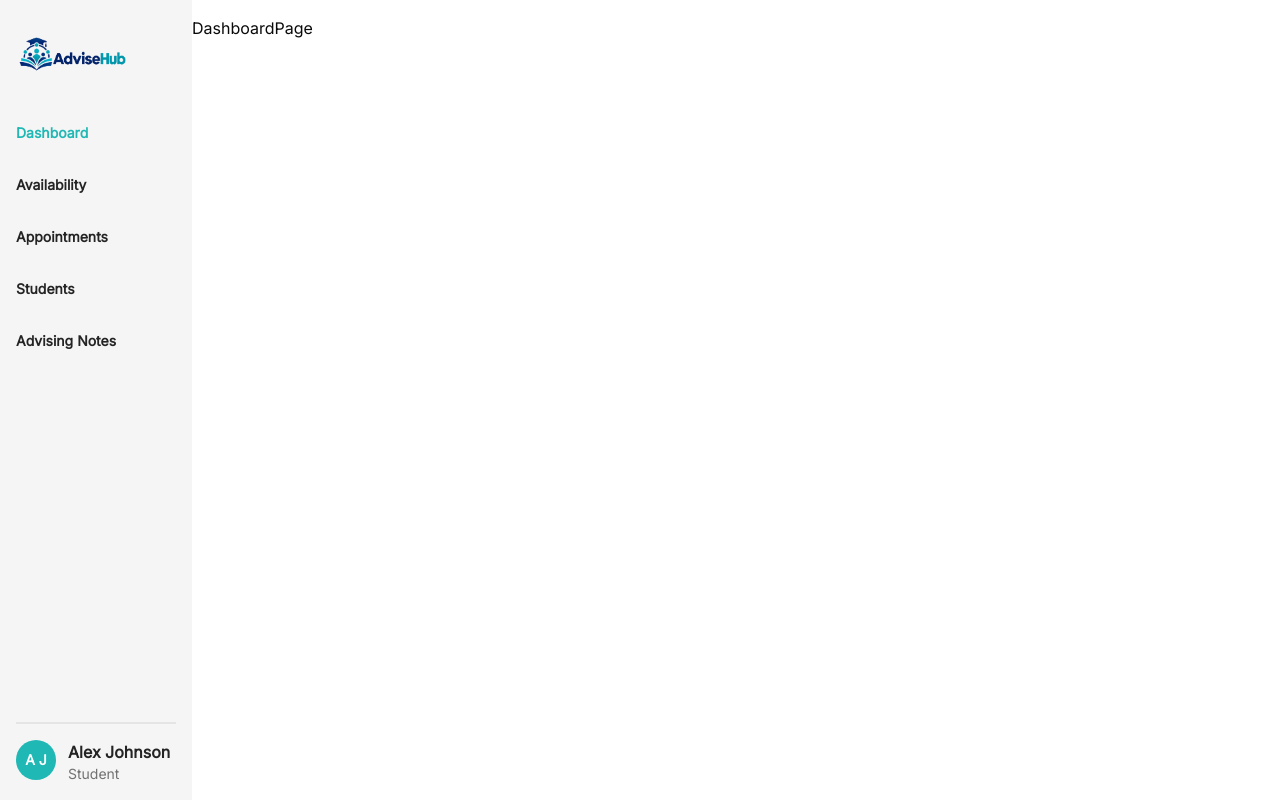
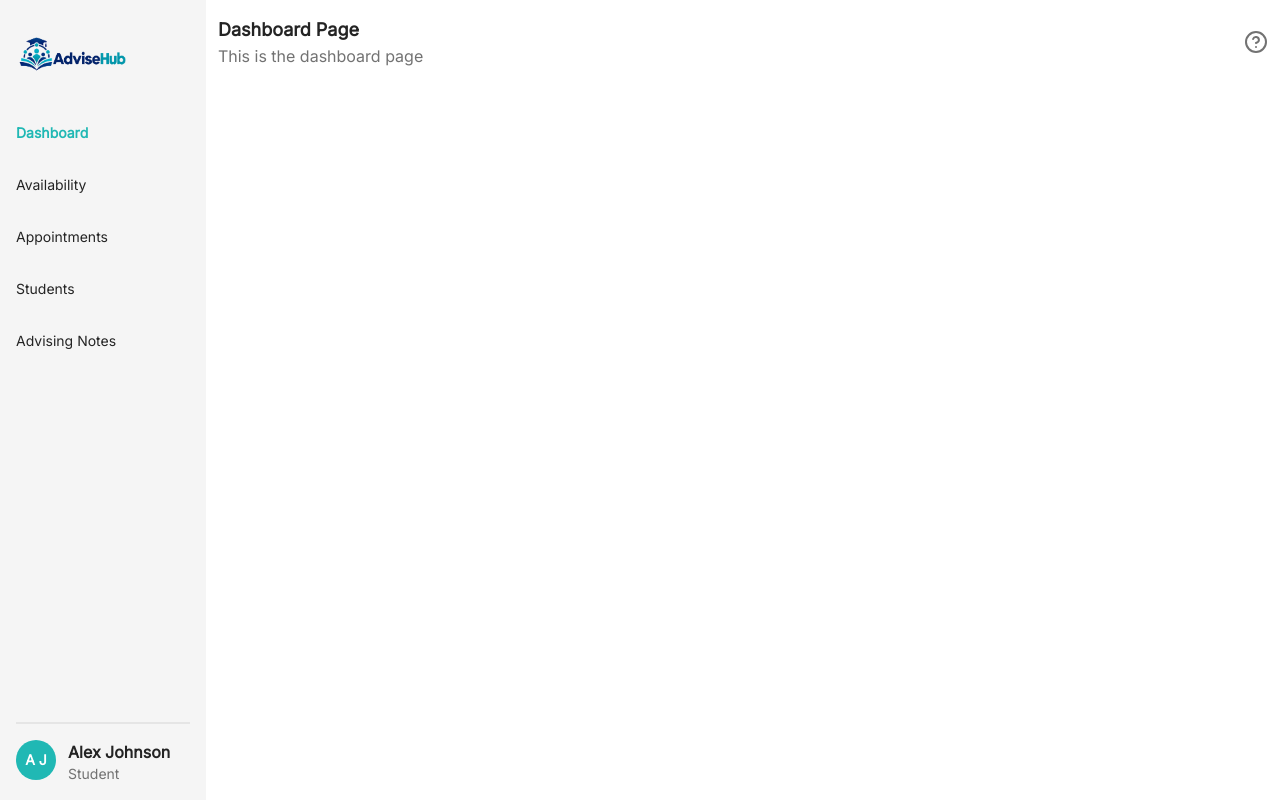
Before and after one commit to Keni-Khourie/advisehub, a Next.js app: page /dashboard in a window 1280 px wide. Built offline with nearby package versions, Linux system fonts and the light colour scheme.

Commit message:
created page header

```diff
--- a/app/(pages)/dashboard/page.tsx
+++ b/app/(pages)/dashboard/page.tsx
@@ -1,8 +1,11 @@
+import PageHeader from '@/customUI/PageHeader';
 import React from 'react'
 
 const DashboardPage = () => {
   return (
-    <div>DashboardPage</div>
+    <div>
+        <PageHeader headerText="Dashboard Page" subtitle="This is the dashboard page"/>
+    </div>
   )
 }
 
--- a/app/(pages)/layout.tsx
+++ b/app/(pages)/layout.tsx
@@ -8,7 +8,7 @@ const PagesLayout = ({ children }: Props) => {
   return (
     <div className="font-inter w-full flex">
         <Sidebar/>
-        <div className="py-4">{children}</div>
+        <div className="py-4 px-3 w-full ">{children}</div>
     </div>
   )
 }
--- /dev/null
+++ b/customUI/PageHeader.tsx
@@ -0,0 +1,24 @@
+import {CircleQuestionMark} from "lucide-react"
+interface Props{
+    headerText:string,
+    subtitle?:string,
+}
+
+const PageHeader = ({headerText, subtitle}:Props) => {
+  return (
+    <div className="w-full flex justify-between items-center ">
+        <div className="flex flex-col gap-x-2">
+            <h2 className="text-ahTextBlack text-lg font-semibold">{headerText}</h2>
+            {
+            subtitle &&
+            <p className="text-ahTextGrey">{subtitle}</p>
+            }
+        </div>
+        <div>
+        <CircleQuestionMark className="text-ahTextGrey font-thin cursor-pointer" />
+        </div>
+    </div>
+  )
+}
+
+export default PageHeader
--- a/customUI/Sidebar.tsx
+++ b/customUI/Sidebar.tsx
@@ -17,7 +17,7 @@ const user:any = {
   return sidebarItems}
 
   return (
-    <div className={cn("bg-ahGrey w-48 h-screen justify-center hidden md:inline py-4 px-4")}>
+    <div className={cn("bg-ahGrey w-60 h-screen justify-center hidden md:inline py-4 px-4")}>
         <div className={cn("flex flex-col justify-between h-full")}>
             <div className="flex flex-col gap-y-8">
                 <div className="">
--- a/customUI/SidebarItem.tsx
+++ b/customUI/SidebarItem.tsx
@@ -11,7 +11,7 @@ const SidebarItem = ({text, link}:Props) => {
     const isActive = usePathname().includes(link);
   return (
     <Link href={link} aria-disabled={isActive} className="">
-        <div className={cn("text-start cursor-pointer font-semibold text-sm", isActive?"text-ahGreen":"text-ahTextBlack hover:text-ahGreen")}>{text}</div>
+        <div className={cn("text-start cursor-pointer font-medium text-sm", isActive?"text-ahGreen font-semibold":"text-ahTextBlack hover:text-ahGreen")}>{text}</div>
     </Link>
   )
 }
--- a/customUI/UserAvatar.tsx
+++ b/customUI/UserAvatar.tsx
@@ -23,7 +23,7 @@ const UserAvatar = () => {
         </Avatar>
 
         <div>
-            <p className="text-ahTextBlack font-semibold">{`${user.firstName} ${user.lastName}`}</p>
+            <p className="text-ahTextBlack font-semibold text-wrap">{`${user.firstName} ${user.lastName}`}</p>
             <p className="text-ahTextGrey  text-sm">{user.role==="STUDENT"?"Student":user.role==="ADVISOR"?"Advisor":user.role==="ADMIN"?"Admin":""}</p>
         </div>
     </div>
```
